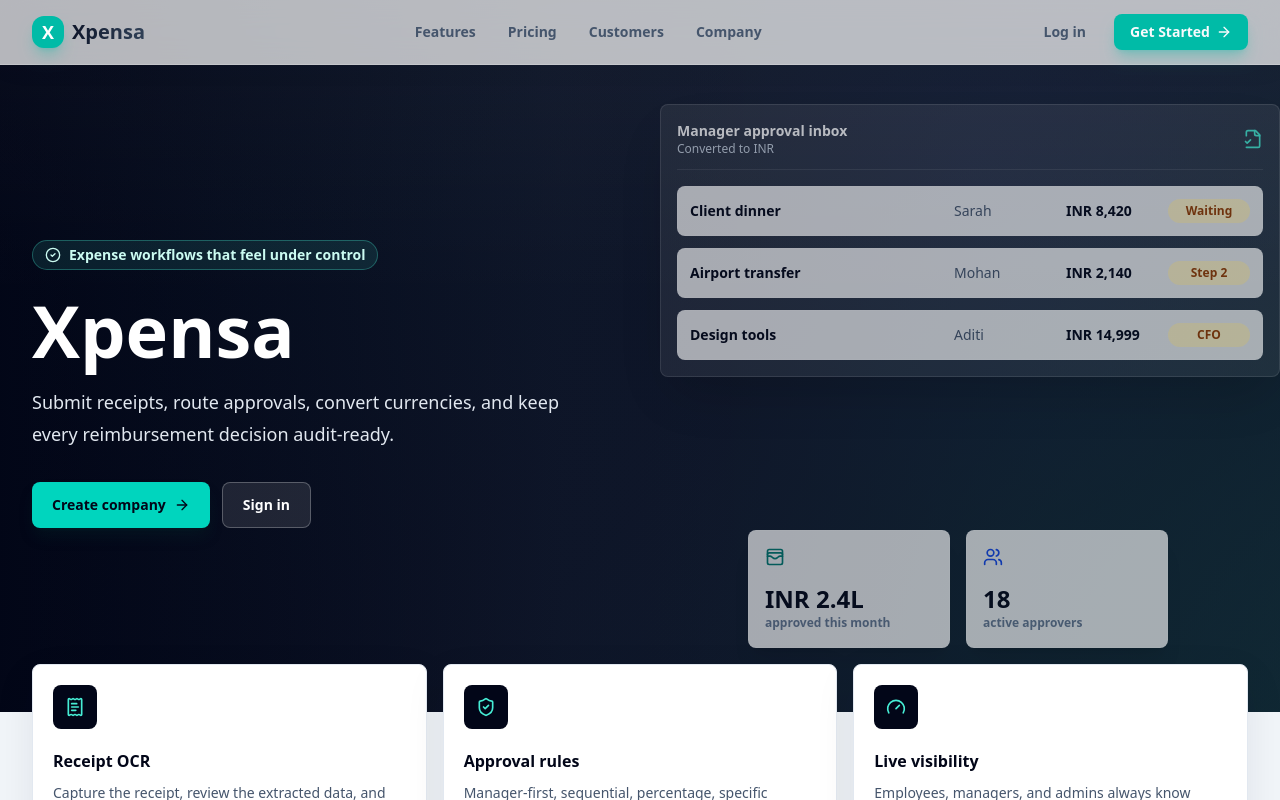
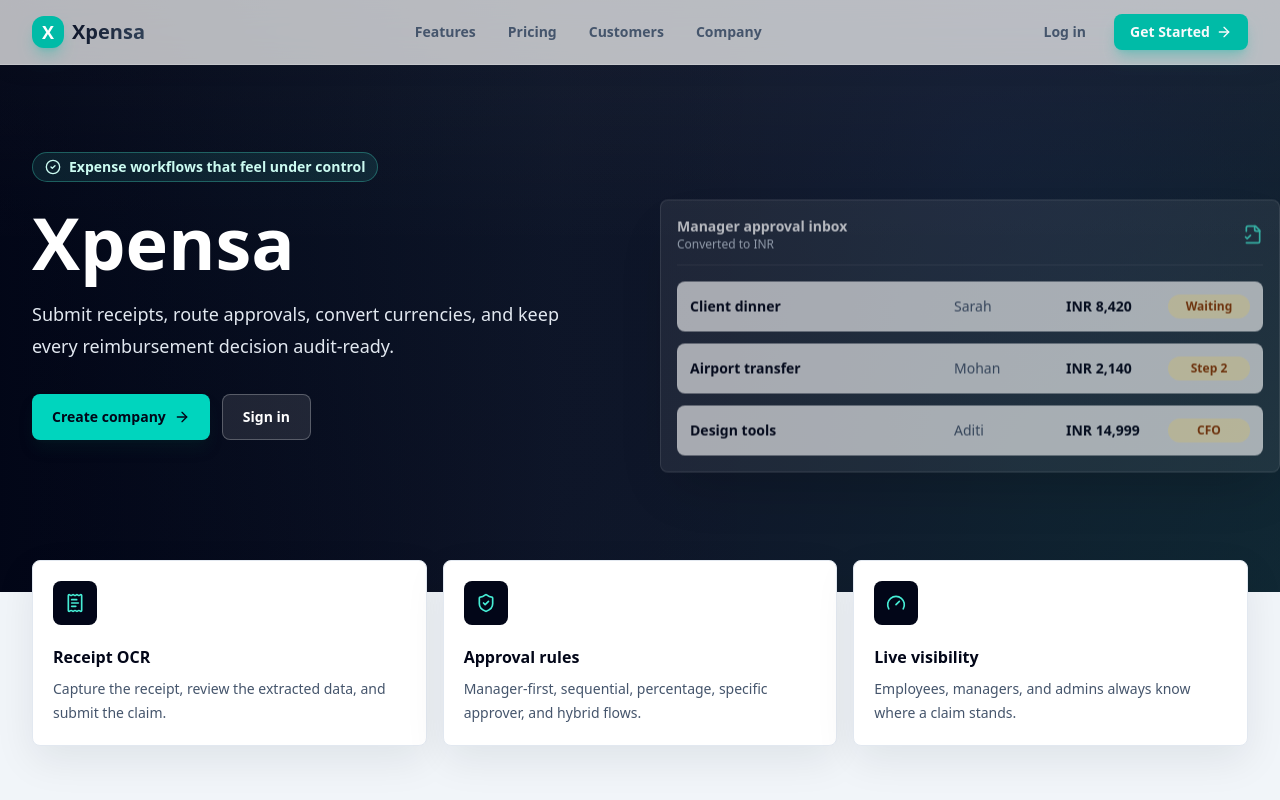
Before and after one commit to dev261004/Xpensa, a Next.js app in the folder Client/xpensa/: page / in a window 1280 px wide. Shown: the top 800 px of the page. Built offline with nearby package versions, Linux system fonts and the light colour scheme.

Commit message:
feat: implement authentication and company registration pages

```diff
--- a/Client/xpensa/app/admin/login/page.js
+++ b/Client/xpensa/app/admin/login/page.js
@@ -67,11 +67,10 @@ export default function LoginPage() {
 
           <form onSubmit={handleSubmit(onSubmit)} className="space-y-4">
             <div className="relative">
-              <Mail className="pointer-events-none absolute left-3 top-10 h-4 w-4 text-slate-400" />
               <Input label="Email" type="email" className="pl-10" error={errors.email?.message} {...register("email")} />
+              <Mail className="pointer-events-none absolute left-3 top-10 z-10 h-4 w-4 text-slate-400" />
             </div>
             <div className="relative">
-              <Lock className="pointer-events-none absolute left-3 top-10 h-4 w-4 text-slate-400" />
               <Input
                 label="Password"
                 type={showPassword ? "text" : "password"}
@@ -79,12 +78,13 @@ export default function LoginPage() {
                 error={errors.password?.message}
                 {...register("password")}
               />
+              <Lock className="pointer-events-none absolute left-3 top-10 z-10 h-4 w-4 text-slate-400" />
               <button
                 type="button"
                 aria-label={showPassword ? "Hide password" : "Show password"}
                 title={showPassword ? "Hide password" : "Show password"}
                 onClick={() => setShowPassword((value) => !value)}
-                className="absolute right-3 top-10 rounded-md p-0.5 text-slate-400 transition hover:bg-slate-100 hover:text-slate-700"
+                className="absolute right-3 top-10 z-10 rounded-md p-0.5 text-slate-400 transition hover:bg-slate-100 hover:text-slate-700"
               >
                 {showPassword ? <EyeOff className="h-4 w-4" /> : <Eye className="h-4 w-4" />}
               </button>
--- a/Client/xpensa/app/admin/register/page.js
+++ b/Client/xpensa/app/admin/register/page.js
@@ -96,7 +96,7 @@ export default function RegisterPage() {
               aria-label={showPassword ? "Hide password" : "Show password"}
               title={showPassword ? "Hide password" : "Show password"}
               onClick={() => setShowPassword((value) => !value)}
-              className="absolute right-3 top-10 rounded-md p-0.5 text-slate-400 transition hover:bg-slate-100 hover:text-slate-700"
+              className="absolute right-3 top-10 z-10 rounded-md p-0.5 text-slate-400 transition hover:bg-slate-100 hover:text-slate-700"
             >
               {showPassword ? <EyeOff className="h-4 w-4" /> : <Eye className="h-4 w-4" />}
             </button>
@@ -114,7 +114,7 @@ export default function RegisterPage() {
               aria-label={showConfirmPassword ? "Hide confirm password" : "Show confirm password"}
               title={showConfirmPassword ? "Hide confirm password" : "Show confirm password"}
               onClick={() => setShowConfirmPassword((value) => !value)}
-              className="absolute right-3 top-10 rounded-md p-0.5 text-slate-400 transition hover:bg-slate-100 hover:text-slate-700"
+              className="absolute right-3 top-10 z-10 rounded-md p-0.5 text-slate-400 transition hover:bg-slate-100 hover:text-slate-700"
             >
               {showConfirmPassword ? <EyeOff className="h-4 w-4" /> : <Eye className="h-4 w-4" />}
             </button>
--- a/Client/xpensa/app/page.js
+++ b/Client/xpensa/app/page.js
@@ -17,9 +17,9 @@ export default function Home() {
   return (
     <main className="bg-slate-100 text-slate-950">
       <Navbar />
-      <section className="hero-product-surface relative min-h-[88vh] overflow-hidden px-4 pt-24 pb-10 text-white sm:px-6 lg:px-8">
+      <section className="hero-product-surface relative min-h-[65vh] overflow-hidden px-4 pt-24 pb-24 text-white sm:px-6 lg:px-8">
         <div className="absolute inset-x-0 bottom-0 top-20 mx-auto hidden max-w-7xl opacity-70 lg:block">
-          <div className="absolute right-0 top-6 w-[620px] rounded-lg border border-white/15 bg-white/10 p-4 shadow-2xl backdrop-blur">
+          <div className="absolute right-0 top-1/2 -translate-y-1/2 w-[620px] rounded-lg border border-white/15 bg-white/10 p-4 shadow-2xl backdrop-blur">
             <div className="mb-4 flex items-center justify-between border-b border-white/10 pb-3">
               <div>
                 <p className="text-sm font-bold">Manager approval inbox</p>
@@ -42,21 +42,9 @@ export default function Home() {
               ))}
             </div>
           </div>
-          <div className="absolute bottom-16 right-28 grid w-[420px] grid-cols-2 gap-4">
-            <div className="rounded-lg border border-white/15 bg-white/90 p-4 text-slate-950 shadow-xl">
-              <WalletCards className="h-5 w-5 text-teal-700" />
-              <p className="mt-4 text-2xl font-black">INR 2.4L</p>
-              <p className="text-xs font-semibold text-slate-500">approved this month</p>
-            </div>
-            <div className="rounded-lg border border-white/15 bg-white/90 p-4 text-slate-950 shadow-xl">
-              <Users className="h-5 w-5 text-blue-700" />
-              <p className="mt-4 text-2xl font-black">18</p>
-              <p className="text-xs font-semibold text-slate-500">active approvers</p>
-            </div>
-          </div>
         </div>
 
-        <div className="relative z-10 mx-auto flex min-h-[72vh] max-w-7xl items-center">
+        <div className="relative z-10 mx-auto flex min-h-[50vh] max-w-7xl items-center">
           <div className="max-w-2xl">
             <div className="mb-6 inline-flex items-center gap-2 rounded-full border border-teal-300/30 bg-teal-300/10 px-3 py-1 text-sm font-semibold text-teal-100">
               <CheckCircle2 className="h-4 w-4" />
@@ -85,7 +73,7 @@ export default function Home() {
         </div>
       </section>
 
-      <section className="relative z-10 -mt-12 px-4 pb-14 sm:px-6 lg:px-8">
+      <section className="relative z-10 -mt-8 px-4 pb-14 sm:px-6 lg:px-8">
         <div className="mx-auto grid max-w-7xl gap-4 md:grid-cols-3">
           {features.map((feature) => {
             const Icon = feature.icon;
```
